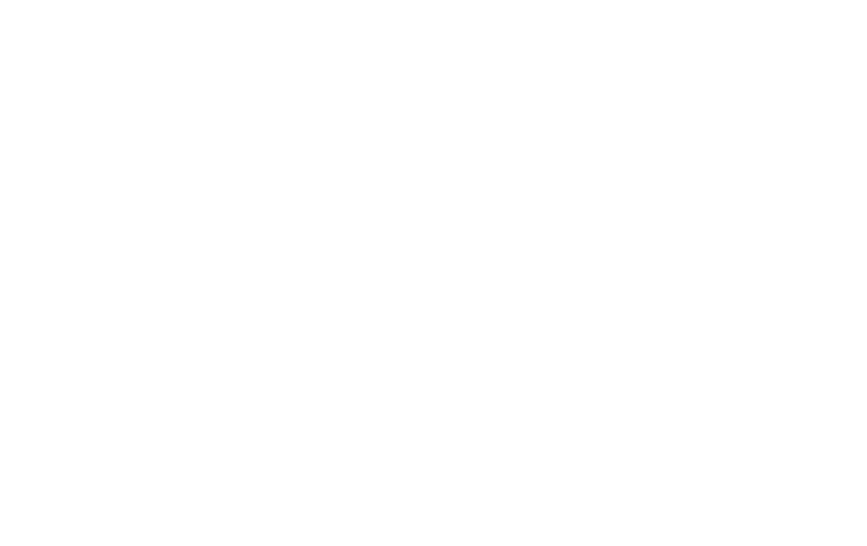
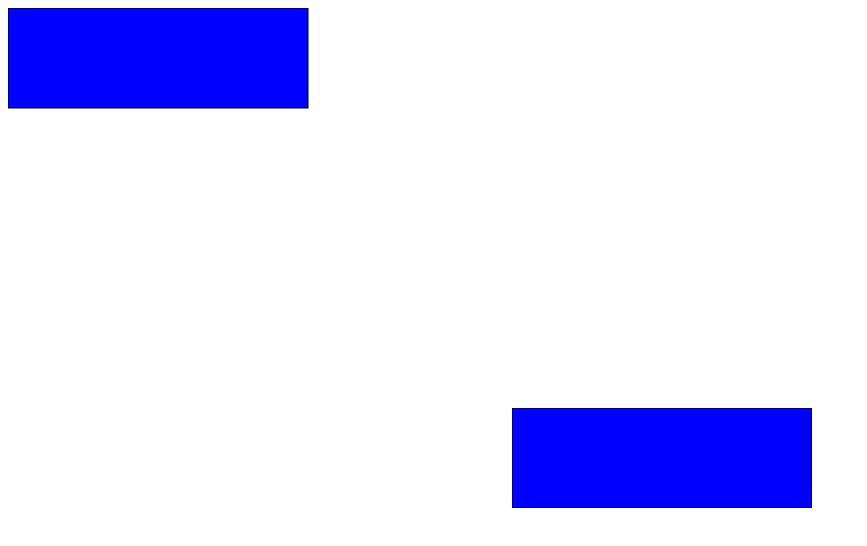
Before and after one commit to dongwudi/svg-, a plain HTML site: page 2.SVG嵌入html文档.html in a window 1280 px wide. Shown: the whole page, without its empty margins (0-867 px from the left). Drawn offline with Linux system fonts and the light colour scheme.

Commit message:
形状，滤镜

```diff
--- a/2.SVG嵌入html文档.html
+++ b/2.SVG嵌入html文档.html
@@ -5,6 +5,28 @@
     <title>Title</title>
 </head>
 <body>
+<!--三种把 SVG 文件嵌入 HTML 页面的不同方法-->
+    <!--使用 <embed> 标签-->
+        <!--<embed> 标签被所有主流的浏览器支持，并允许使用脚本-->
+        <embed src="3-1.rect.svg" width="500" height="500"
+               type="image/svg+xml"
+               pluginspage="http://www.adobe.com/svg/viewer/install/" />
 
+    <!--使用 <object> 标签-->
+        <!--<object> 标签是 HTML 4 的标准标签，被所有较新的浏览器支持。它的缺点是不允许使用脚本。-->
+        <!--注释：假如您安装了最新版本的 Adobe SVG Viewer，那么当使用 <object> 标签时 SVG 文件无法工作（至少不能在 IE 中工作）！-->
+        <object data="3-1.rect.svg" width="300" height="100"
+                type="image/svg+xml"
+                codebase="http://www.adobe.com/svg/viewer/install/" />
+
+    <!--使用 <iframe> 标签-->
+        <!--<iframe> 标签可工作在大部分的浏览器中-->
+        <iframe src="3-1.rect.svg" width="300" height="100">
+        </iframe>
+
+
+<script>
+
+</script>
 </body>
 </html>
```
Also changed, not shown: 10-1.svg高斯模糊.svg (added), 10.svg滤镜.svg (added), 3-1.rect.svg (added), 3.svg矩形.svg (added), 4.svg圆形.svg (added), 5.svg椭圆.svg (added), 6.svg线条.svg (added), 7.svg多边形.svg (added), 8.svg折线.svg (added), 9.svg路径.svg (added).
